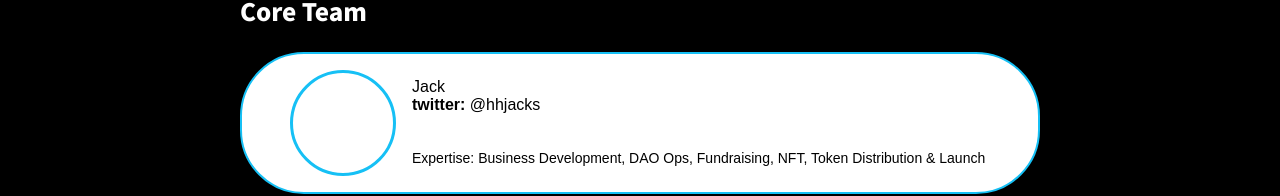
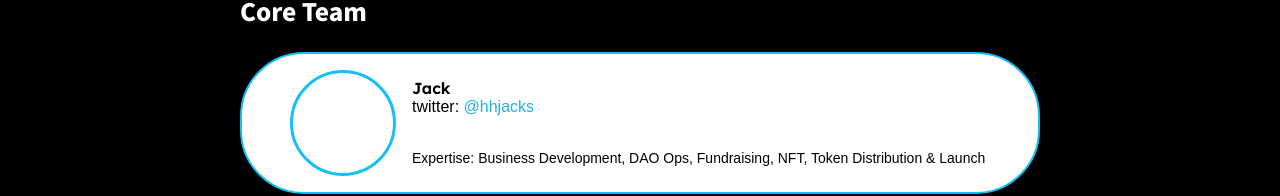
Before and after one commit to smolboydiamonds/smolquants-landing, a React (Create React App) app: page /#/about in a window 1280 px wide. Shown: the part 579-775 px from the top of the page. Built offline with nearby package versions, Linux system fonts and the light colour scheme.

Commit message:
style: user profile text

```diff
--- a/src/components/UserProfile/UserProfile.tsx
+++ b/src/components/UserProfile/UserProfile.tsx
@@ -45,7 +45,9 @@ const ProfileDescription = styled.div`
 `
 
 const Name = styled.div`
+  font-family: 'Lexend Deca', sans-serif;
   color: black;
+  font-weight: 700;
 `
 
 const SocialMediaContainer = styled.div`
@@ -70,14 +72,11 @@ const SpecificSocialMedia = styled.div`
   margin-right: 8px;
 `
 
-const SocialMediaName = styled.div`
-  font-weight: bold;
-`
+const SocialMediaName = styled.div``
 
 const ClickableUserHandle = styled.a`
   text-decoration: none;
-  font-weight: normal;
-  color: black;
+  color: #1fb2e2;
 `
 
 interface UserSocialMediaProps {
```
